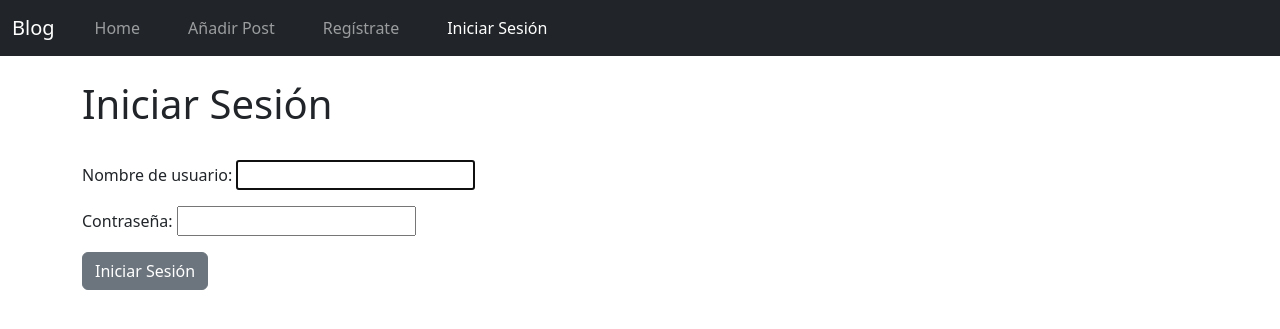
After one commit to Lemito66/Blog, a Django app: page /members/login/ in a window 1280 px wide. The commit adds this page. Shown: the top 329 px of the page. Run offline with Django 4.2, Linux system fonts and the light colour scheme.

Commit message:
Creado el Login

```diff
--- a/Blog/settings.py
+++ b/Blog/settings.py
@@ -39,6 +39,7 @@ INSTALLED_APPS = [
     'django.contrib.messages',
     'django.contrib.staticfiles',
     'theblog',
+    'members',
 ]
 
 MIDDLEWARE = [
@@ -123,3 +124,6 @@ STATIC_URL = 'static/'
 # https://docs.djangoproject.com/en/4.0/ref/settings/#default-auto-field
 
 DEFAULT_AUTO_FIELD = 'django.db.models.BigAutoField'
+
+LOGIN_REDIRECT_URL = 'home'
+LOGOUT_REDIRECT_URL = 'home'
--- a/Blog/urls.py
+++ b/Blog/urls.py
@@ -22,4 +22,6 @@ from django.urls import path, include
 urlpatterns = [
     path('admin/', admin.site.urls),
     path('', include('theblog.urls')),
+    path('members/', include('django.contrib.auth.urls')), # Para autenticacion
+    path('members/', include('members.urls')),
 ]
--- /dev/null
+++ b/members/templates/registration/login.html
@@ -0,0 +1,14 @@
+{% extends 'base.html' %}
+    {% block title %}Iniciar Sesión{% endblock %}
+{% block content %}
+
+    <h1>Iniciar Sesión</h1>
+    <br />
+
+        <form method="post">
+        {% csrf_token %} {{ form.as_p }}
+        <button class="btn btn-secondary">Iniciar Sesión</button>
+
+
+        </form>
+{% endblock content %}
--- /dev/null
+++ b/members/urls.py
@@ -0,0 +1,6 @@
+
+from django.urls import path
+from .views import UserRegisterView
+urlpatterns = [
+    path('register/', UserRegisterView.as_view(), name='register'),
+]
--- a/theblog/templates/base.html
+++ b/theblog/templates/base.html
@@ -27,6 +27,12 @@
               </li>
               <li class="nav-item">
                 <a class="nav-link {% if request.path == '/add_post/' %}active {% endif %} px-lg-4" href="{% url 'add_post' %}">Añadir Post</a>
+              </li>
+              <li class="nav-item">
+                <a class="nav-link {% if request.path == '/members/register/' %}active {% endif %} px-lg-4" href="{% url 'register' %}">Regístrate</a>
+              </li>
+              <li class="nav-item">
+                <a class="nav-link {% if request.path == '/members/login/' %}active {% endif %} px-lg-4" href="{% url 'login' %}">Iniciar Sesión</a>
               </li>
 
             </ul>
```
Also changed, not shown: members/templates/registration/registration.html (added, +14 -0 lines), members/views.py (+8 -1 lines).
